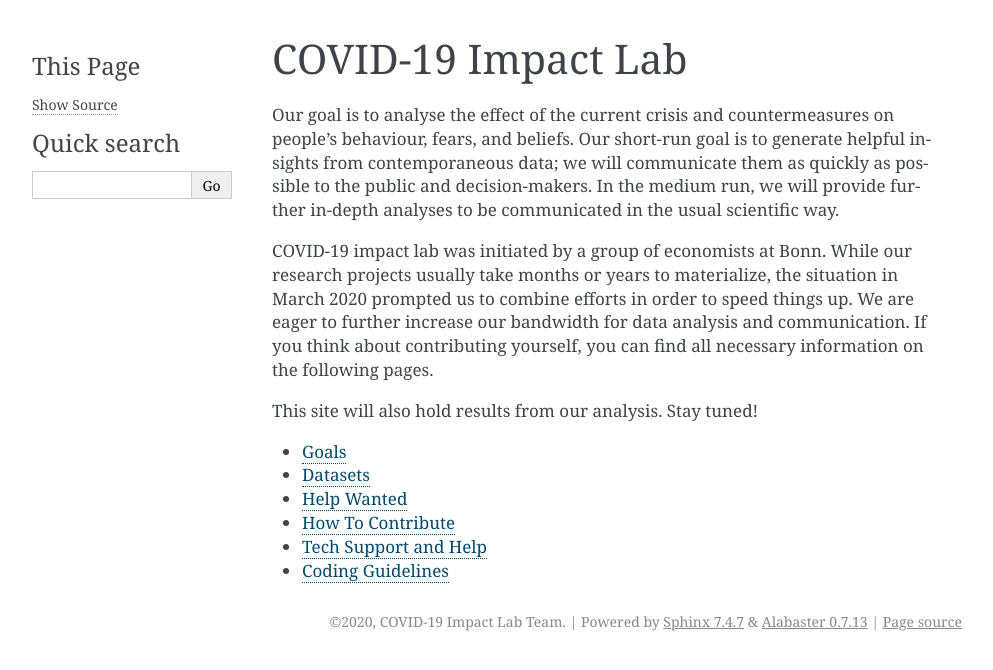
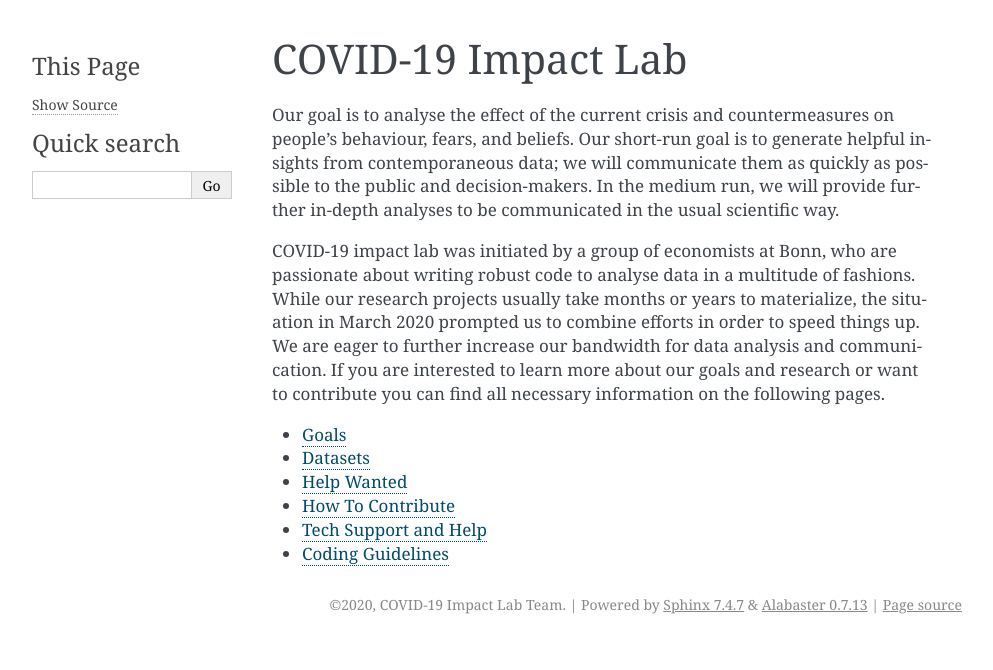
Before and after one commit to covid-19-impact-lab/covid-19-impact-lab, a Sphinx documentation site: the page built from docs/source/index.rst, in a window 1280 px wide. Shown: the top 670 px of the page, without its empty margins (148-1141 px from the left). Built offline with Sphinx 7.4.7, drawn with Linux system fonts in a browser that asks for light colours.

Commit message:
Harmonise README and index.html.

```diff
--- a/docs/source/index.rst
+++ b/docs/source/index.rst
@@ -1,16 +1,9 @@
-.. COVID-19 Impact Lab documentation master file, created by
-   sphinx-quickstart on Thu Mar 19 13:58:03 2020.
-   You can adapt this file completely to your liking, but it should at least
-   contain the root `toctree` directive.
-
 COVID-19 Impact Lab
 ===================
 
 Our goal is to analyse the effect of the current crisis and countermeasures on people's behaviour, fears, and beliefs. Our short-run goal is to generate helpful insights from contemporaneous data; we will communicate them as quickly as possible to the public and decision-makers. In the medium run, we will provide further in-depth analyses to be communicated in the usual scientific way.
 
-COVID-19 impact lab was initiated by a group of economists at Bonn. While our research projects usually take months or years to materialize, the situation in March 2020 prompted us to combine efforts in order to speed things up. We are eager to further increase our bandwidth for data analysis and communication. If you think about contributing yourself, you can find all necessary information on the following pages.
-
-This site will also hold results from our analysis. Stay tuned!
+COVID-19 impact lab was initiated by a group of economists at Bonn, who are passionate about writing robust code to analyse data in a multitude of fashions. While our research projects usually take months or years to materialize, the situation in March 2020 prompted us to combine efforts in order to speed things up. We are eager to further increase our bandwidth for data analysis and communication. If you are interested to learn more about our goals and research or want to contribute you can find all necessary information on the following pages.
 
 .. toctree::
    :maxdepth: 1
```
Also changed, not shown: README.md (+1 -10 lines).
